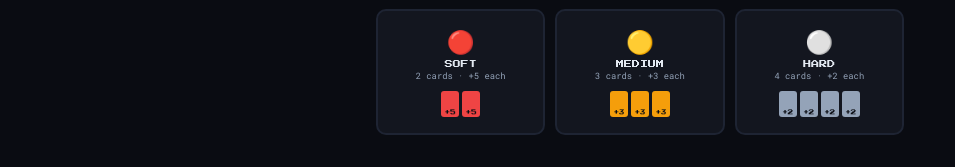
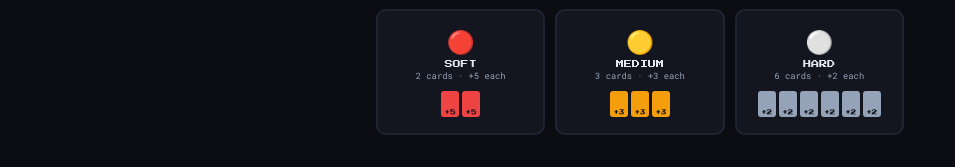
Before and after one commit to nostroyo/racing-tycoon, a plain HTML site: page game.html in a window 1280 px wide. Shown: the part 526-693 px from the top of the page, without its empty margins (0-955 px from the left). Drawn offline with Linux system fonts and the light colour scheme.

Commit message:
Hard tyre: 4→6 cards (6×+2)

```diff
--- a/game.html
+++ b/game.html
@@ -401,7 +401,7 @@
 const TIRES = [
   { id:'soft',   name:'SOFT',   emoji:'🔴', cards:2, boost:5, color:'#ef4444', desc:'2 cards · +5 each' },
   { id:'medium', name:'MEDIUM', emoji:'🟡', cards:3, boost:3, color:'#f59e0b', desc:'3 cards · +3 each' },
-  { id:'hard',   name:'HARD',   emoji:'⚪', cards:4, boost:2, color:'#94a3b8', desc:'4 cards · +2 each' },
+  { id:'hard',   name:'HARD',   emoji:'⚪', cards:6, boost:2, color:'#94a3b8', desc:'6 cards · +2 each' },
 ];
 
 const CARS = [
```
